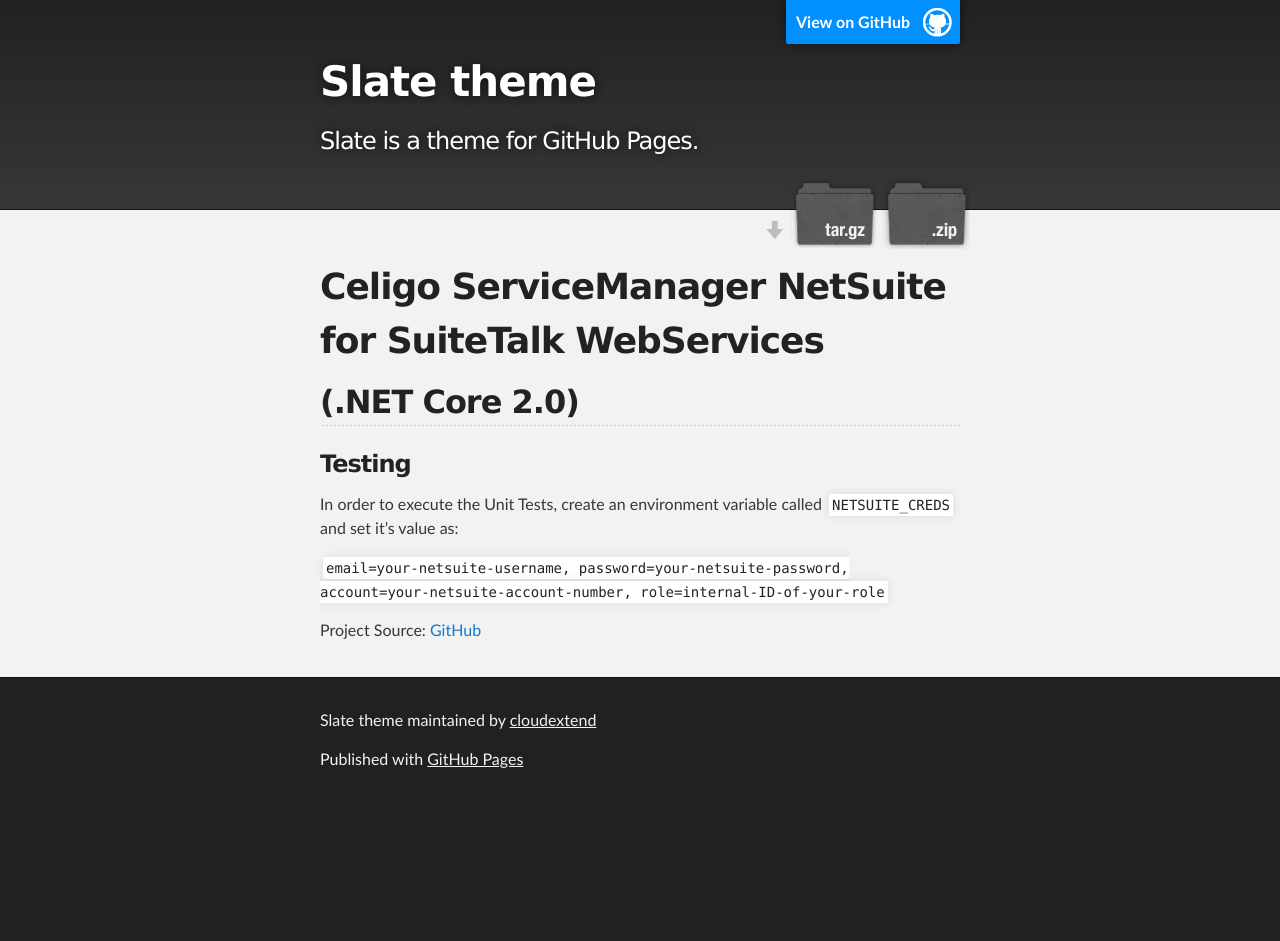
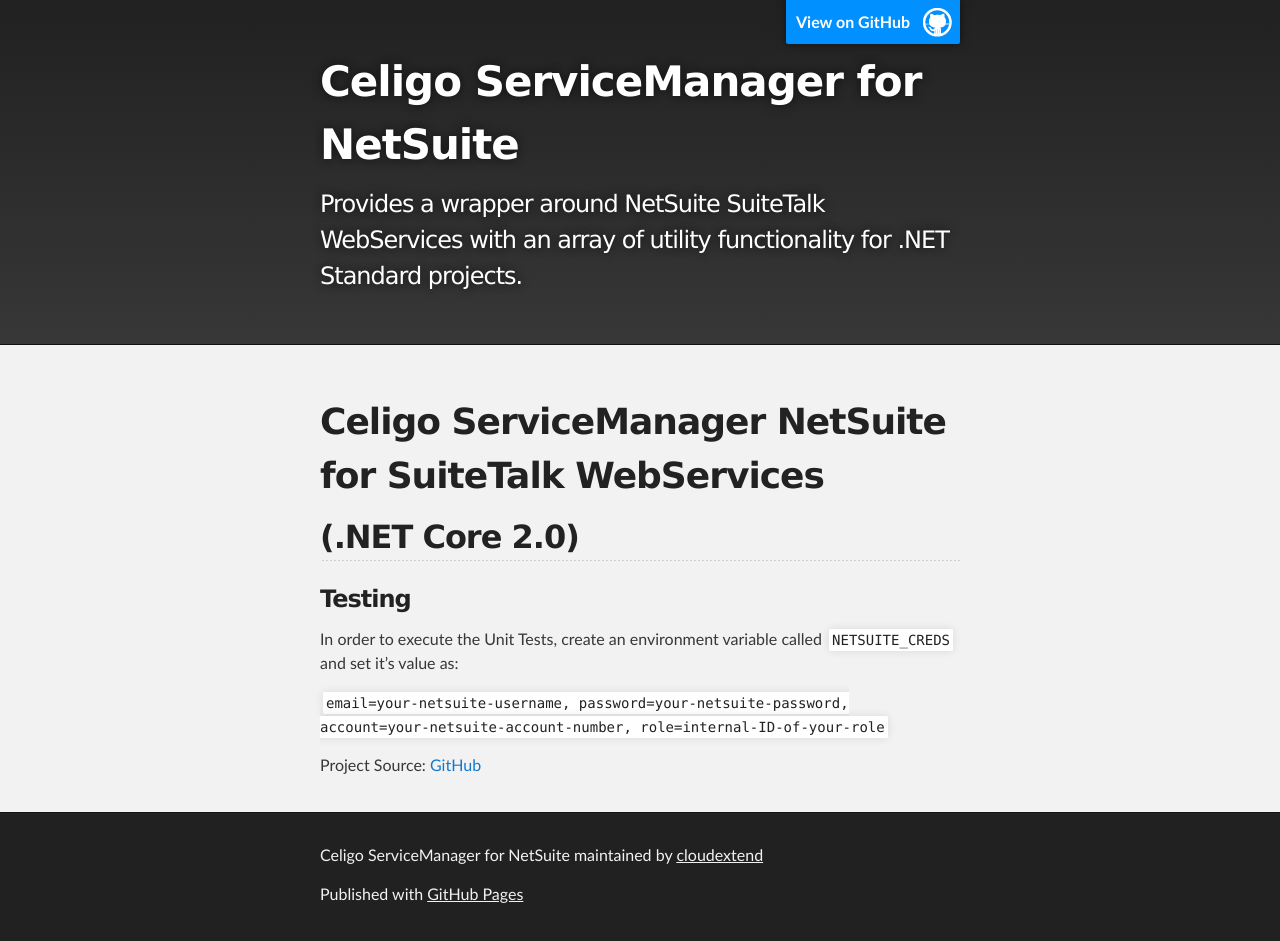
Before and after one commit to cloudextend/contrib-netsuite-servicemgr, a Jekyll site: the page built from docs/index.md, in a window 1280 px wide. Built offline with Jekyll 4.4.1, drawn with Linux system fonts in a browser that asks for light colours; our own code applies the rules of GitHub Pages for plain Markdown files; before the commit the page ends 900 px from its top, so only the background shows below that.

Commit message:
Update _config.yml

```diff
--- a/docs/_config.yml
+++ b/docs/_config.yml
@@ -1,5 +1,5 @@
-title: Slate theme
-description: Slate is a theme for GitHub Pages.
-show_downloads: true
+title: Celigo ServiceManager for NetSuite
+description: Provides a wrapper around NetSuite SuiteTalk WebServices with an array of utility functionality for .NET Standard projects.
+show_downloads: false
 google_analytics:
 theme: jekyll-theme-slate
```
